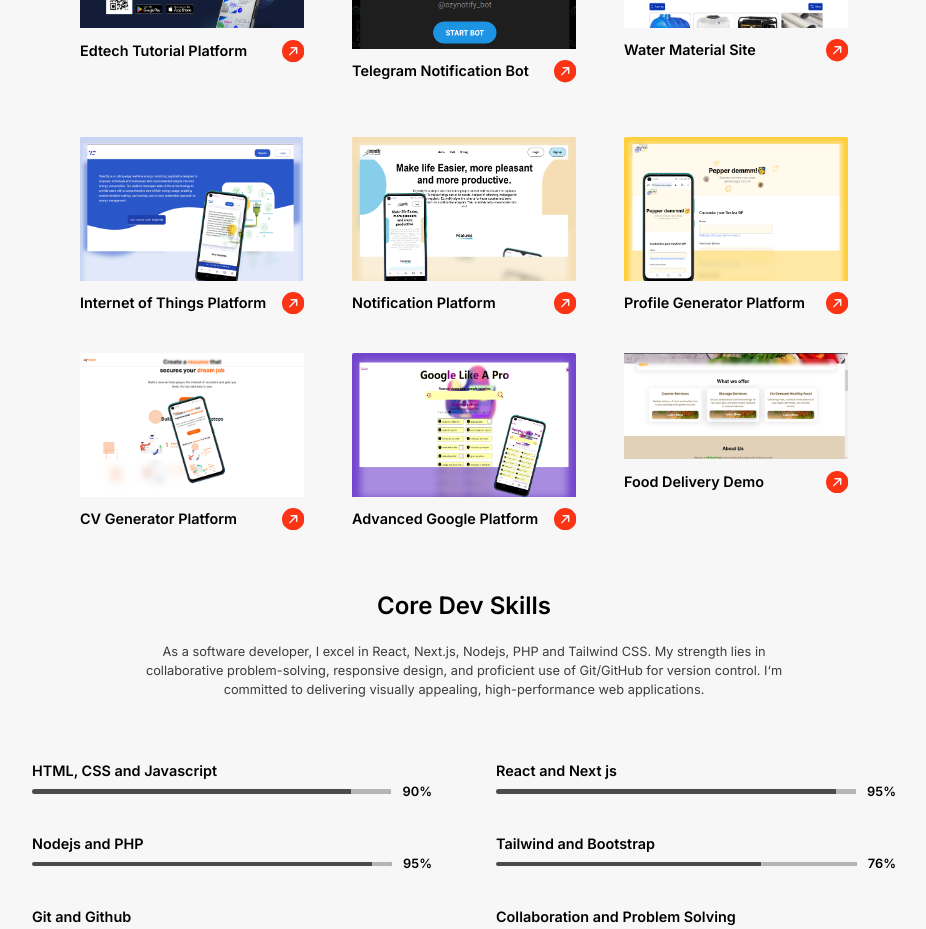
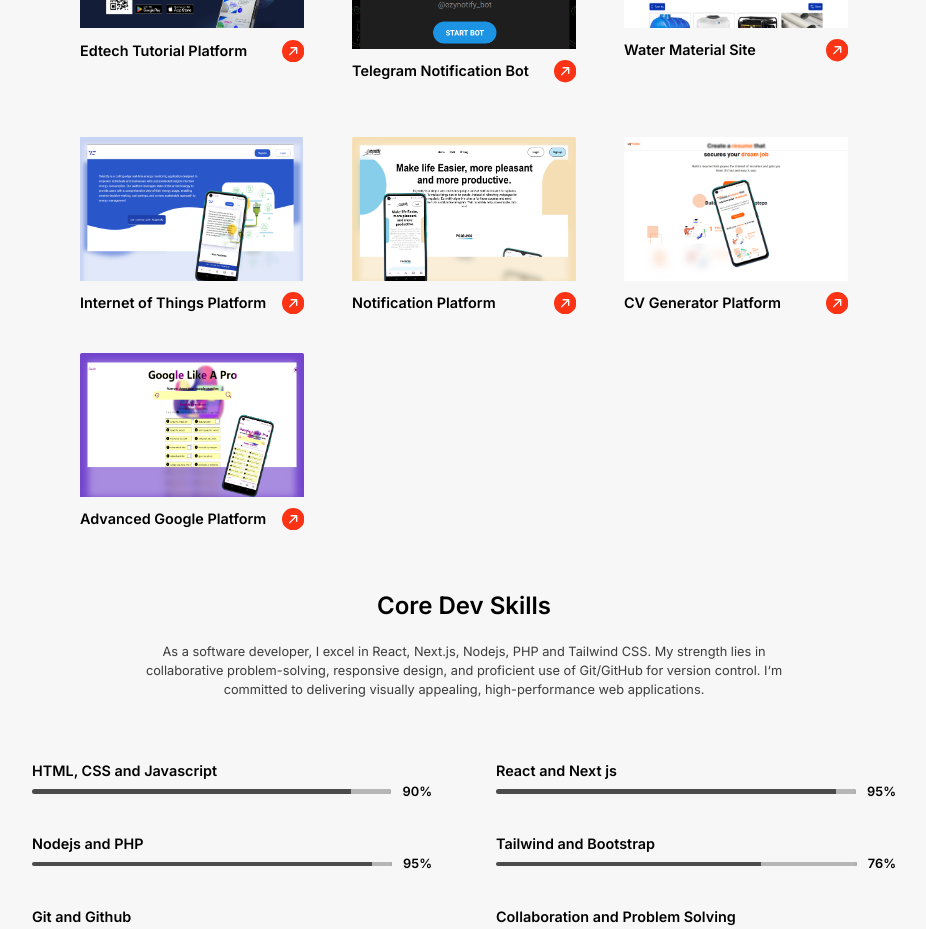
Before and after one commit to IsraelIyke/IsraelNwangwu, a Next.js app: page / in a window 1280 px wide. Shown: the part 1060-1989 px from the top of the page, without its empty margins (176-1102 px from the left). Built offline with nearby package versions, Linux system fonts and the light colour scheme; a web font is replaced by a local one.

Commit message:
Clean up Portfolio component by removing items
Removed commented-out portfolio items for clarity.

```diff
--- a/app/components/Portfolio.js
+++ b/app/components/Portfolio.js
@@ -33,12 +33,12 @@ const card = [
     title: "Notification Platform",
     link: "https://ezynotify.pages.dev/",
   },
-  {
-    id: 4,
-    img: "/images/dev.png",
-    title: "Profile Generator Platform",
-    link: "https://dp-gen-devfest.vercel.app/",
-  },
+  // {
+  //   id: 4,
+  //   img: "/images/dev.png",
+  //   title: "Profile Generator Platform",
+  //   link: "https://dp-gen-devfest.vercel.app/",
+  // },
   {
     id: 5,
     img: "/images/cv2.png",
@@ -51,12 +51,12 @@ const card = [
     title: "Advanced Google Platform",
     link: "https://google-like-a-pro.vercel.app/",
   },
-  {
-    id: 7,
-    img: "/images/spfoods.png",
-    title: "Food Delivery Demo",
-    link: "https://spfoodchain.vercel.app/",
-  },
+  // {
+  //   id: 7,
+  //   img: "/images/spfoods.png",
+  //   title: "Food Delivery Demo",
+  //   link: "https://spfoodchain.vercel.app/",
+  // },
 ];
 
 export default function Portfolio() {
```
